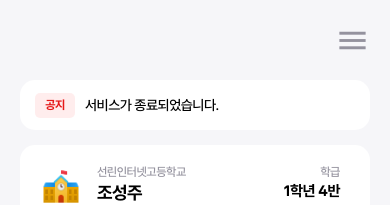
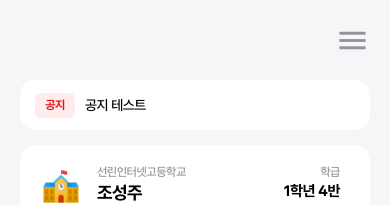
Before and after one commit to iamfiro/sunrin-life-app, a React Native app: screen /Home in a window 390 px wide. Shown: the top 205 px of the page. Built offline with nearby package versions, Linux system fonts and the light colour scheme; no server answers; what react-native-root-siblings would draw is missing.

Commit message:
📝 Update service notification text

```diff
--- a/screens/home.tsx
+++ b/screens/home.tsx
@@ -51,7 +51,7 @@ export default function ScreenHome({ navigation }: any) {
 		<>
 			<ScrollView style={style.container}>
 				<Header navigation={navigation} />
-				<ServiceNotification text="서비스가 종료되었습니다." />
+				<ServiceNotification text="공지 테스트" />
 				<View style={style.section}>
 					<Image source={SchoolImage} style={{ width: 42, height: 42 }} />
 					<View style={{ flexDirection: "column", marginLeft: 15 }}>
```
